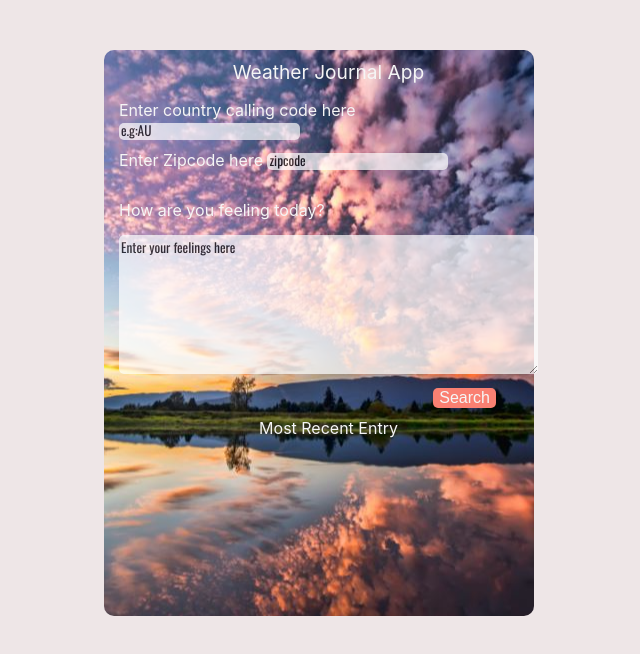
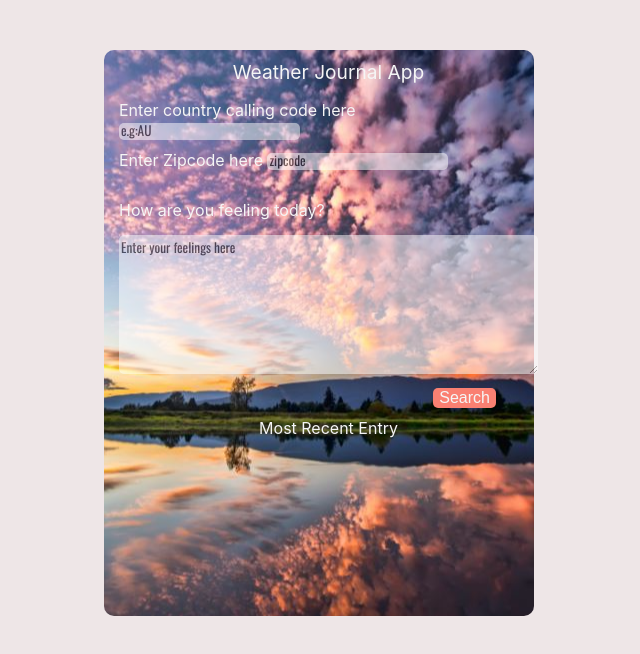
Before and after one commit to ZQWang39/Udacity-Project-3.-Weather-Journal-App, a website: page website/index.html in a window 1280 px wide. Shown: the whole page, without its empty margins (321-961 px from the left). Drawn offline with nearby package versions, Linux system fonts and the light colour scheme; a web font is replaced by a local one.

Commit message:
Change input area opacity

```diff
--- a/website/style.css
+++ b/website/style.css
@@ -19,7 +19,7 @@ body{
 }
 
 input,textarea{
-    opacity: 0.7;
+    opacity: 0.5;
     border-radius: 5px;
     border:none;
 
```
